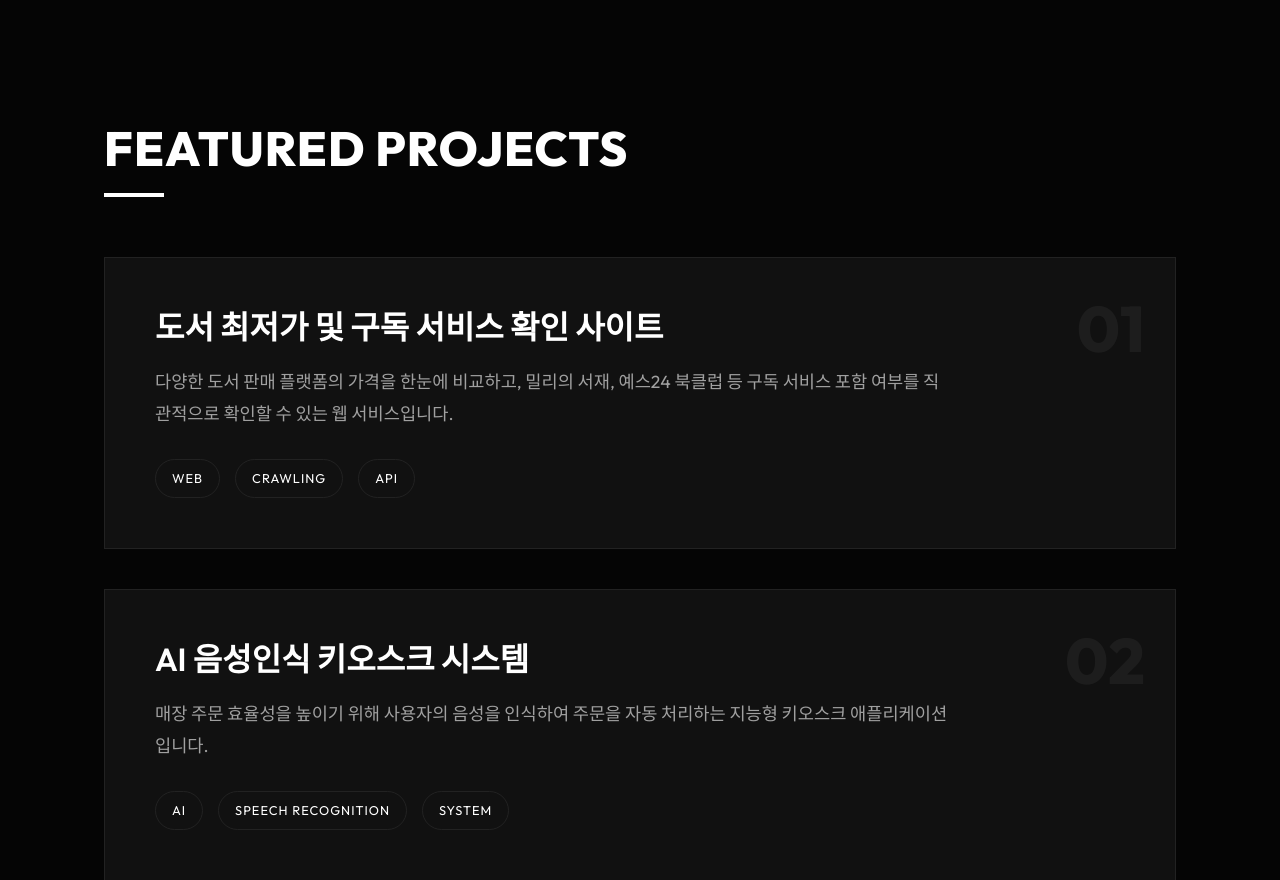
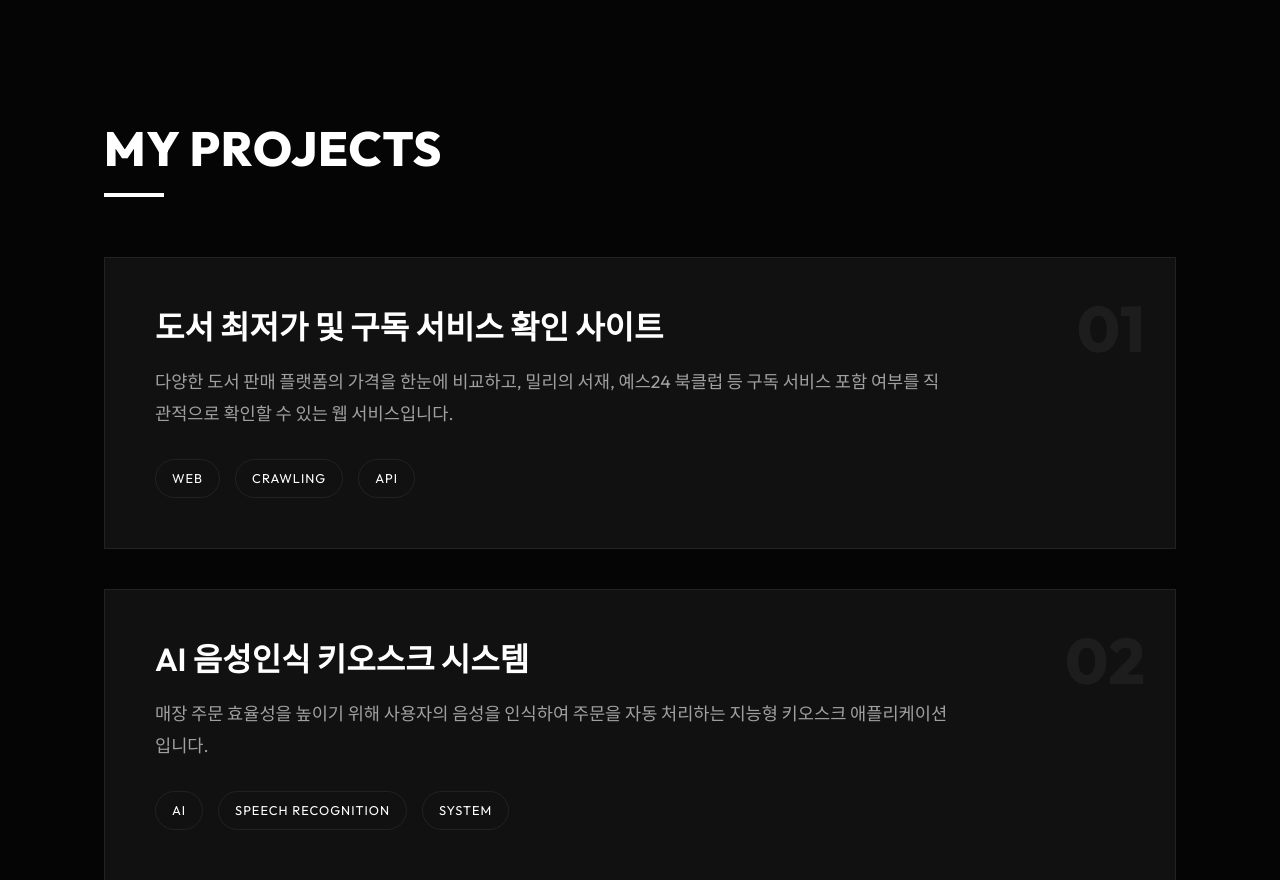
Before and after one commit to Sethurie/Leegeonhwi-s_Portfolio, a plain HTML site: page index.html in a window 1280 px wide. Shown: the part 800-1680 px from the top of the page. Drawn offline with Linux system fonts and the light colour scheme.

Commit message:
Update index.html

```diff
--- a/index.html
+++ b/index.html
@@ -42,7 +42,7 @@
     <main>
         <section id="projects" class="section projects-section">
             <div class="container section-header reveal">
-                <h2 class="section-title">Featured Projects</h2>
+                <h2 class="section-title">My Projects</h2>
                 <div class="title-line"></div>
             </div>
 
@@ -107,7 +107,6 @@
         <div class="container footer-content">
             <div class="footer-brand">
                 <h2>이건휘's Portfolio</h2>
-                <p>Bringing Ideas to Reality.</p>
             </div>
             <div class="footer-contact">
                 <p>Email : <a href="mailto:geonhwii316@icloud.com">geonhwii316@icloud.com</a></p>
```
